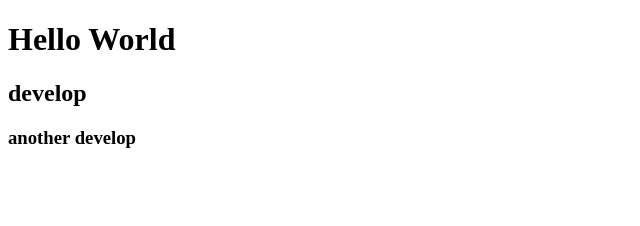
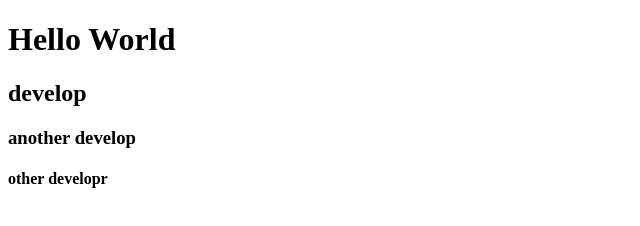
Before and after one commit to higorvoltz/01_Starting_Project, a plain HTML site: page index.html in a window 1280 px wide. Shown: the whole page, without its empty margins (0-640 px from the left). Drawn offline with Linux system fonts and the light colour scheme.

Commit message:
feat: finishing develop's

```diff
--- a/index.html
+++ b/index.html
@@ -10,5 +10,6 @@
   <h1>Hello World</h1>
   <h2>develop</h2>
   <h3>another develop</h3>
+  <h4>other developr</h4>
 </body>
 </html>
```
